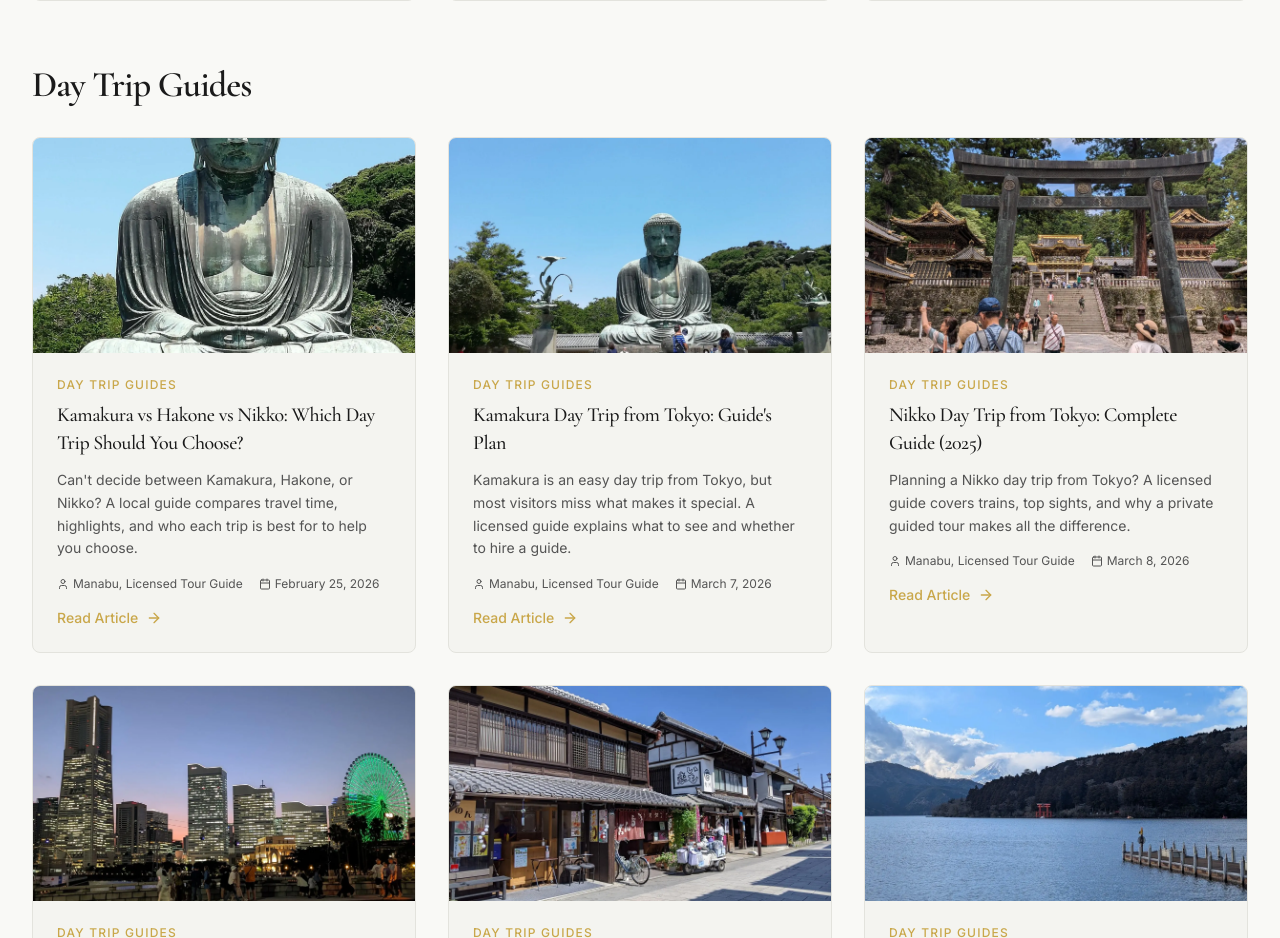
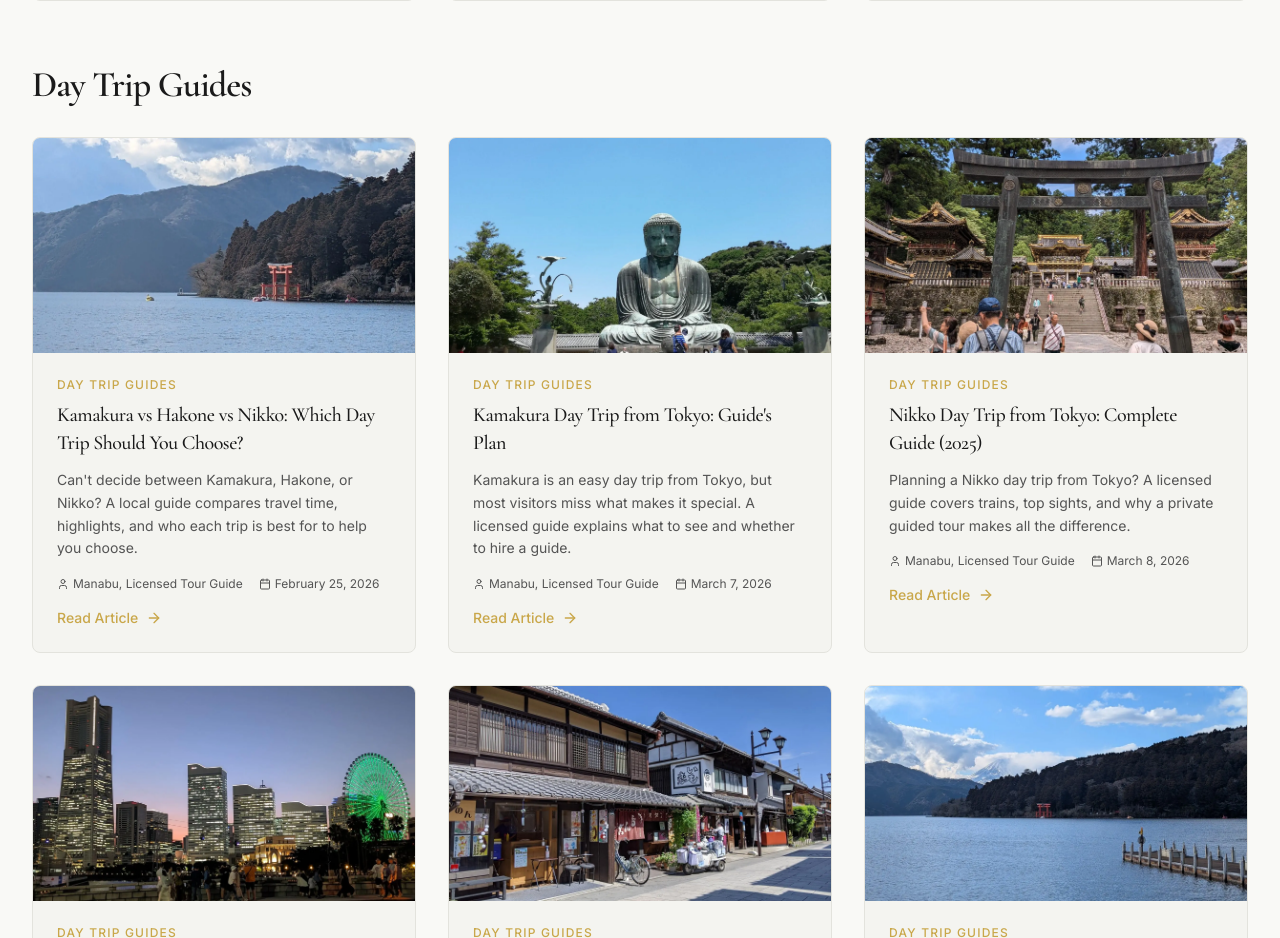
Before and after one commit to mkmanabu122003/private-tour-page-new, a React (Vite) app: page /blog in a window 1280 px wide. Shown: the part 2101-3039 px from the top of the page. Built offline with nearby package versions, Linux system fonts and the light colour scheme.

Commit message:
fix: change day trip comparison thumbnail to hakone-fuji image
The previous day-trip-comparison-hero.webp also showed the Great Buddha,
duplicating the Kamakura article thumbnail.

Co-Authored-By: Claude Opus 4.6 (1M context) <noreply@anthropic.com>

```diff
--- a/src/pages/blog/BlogIndex.tsx
+++ b/src/pages/blog/BlogIndex.tsx
@@ -44,7 +44,7 @@ const blogPosts: BlogPost[] = [
     date: "February 25, 2026",
     author: "Manabu, Licensed Tour Guide",
     category: "Day Trip Guides",
-    image: "/images/blog/day-trip-comparison-hero.webp",
+    image: "/images/blog/hakone-fuji-comparison.webp",
   },
   // Planning Your Trip
   {
--- a/src/pages/es/blog/EsBlogIndex.tsx
+++ b/src/pages/es/blog/EsBlogIndex.tsx
@@ -85,7 +85,7 @@ const blogPosts: BlogPost[] = [
     date: "25 de febrero de 2026",
     author: "Manabu, Guía con Licencia",
     category: "Guías de Excursiones",
-    image: "/images/blog/day-trip-comparison-hero.webp",
+    image: "/images/blog/hakone-fuji-comparison.webp",
   },
   {
     slug: "excursion-nikko-desde-tokio",
```
